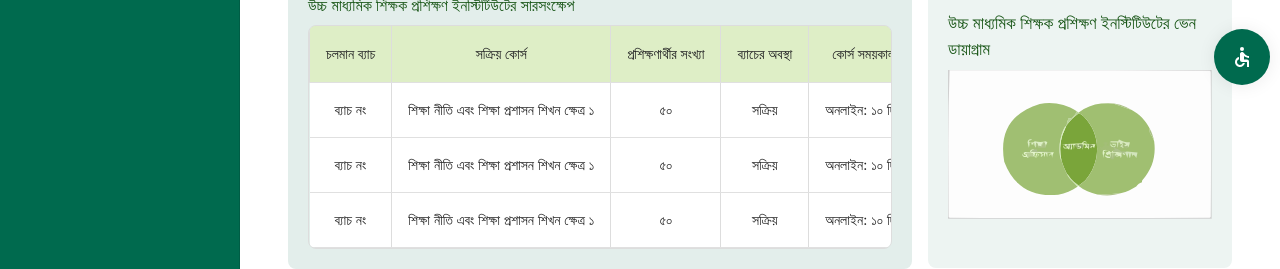
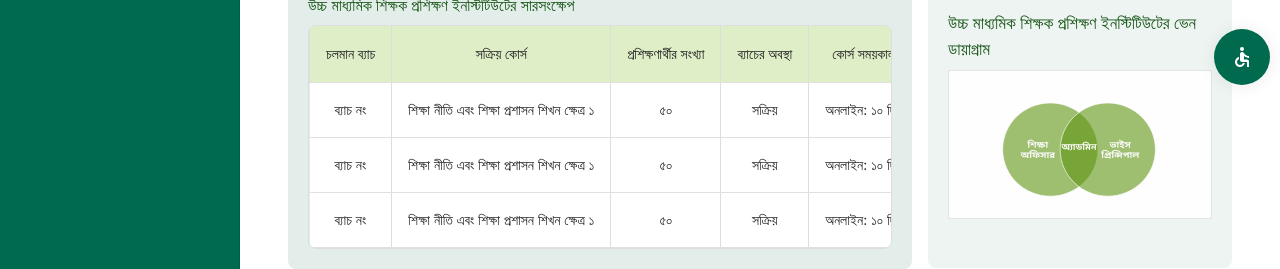
Before and after one commit to affan-habib/admin-panel, a React (Create React App) app: page /dashboard in a window 1280 px wide. Shown: the part 326-595 px from the top of the page. Built offline with nearby package versions, Linux system fonts and the light colour scheme.

Commit message:
Added svg image of venn diagram

```diff
--- a/src/views/dashboard/VennDiagram.tsx
+++ b/src/views/dashboard/VennDiagram.tsx
@@ -1,6 +1,6 @@
 import React from 'react';
 import Box from '@mui/material/Box';
-import ven from '../../assets/ven.svg';
+import vennBng from '../../assets/vennBng.svg';
 import { Grid, Typography, useTheme } from '@mui/material';
 import { useTranslation } from 'react-i18next';
 
@@ -38,7 +38,7 @@ const VennDiagram = () => {
         }}
       >
         <img
-          src={ven}
+          src={vennBng}
           alt=""
           style={{
             maxWidth: '100%', // Set maximum width relative to its container
```
Also changed, not shown: src/assets/vennBng.svg (added), src/assets/vennEng.png (added).
